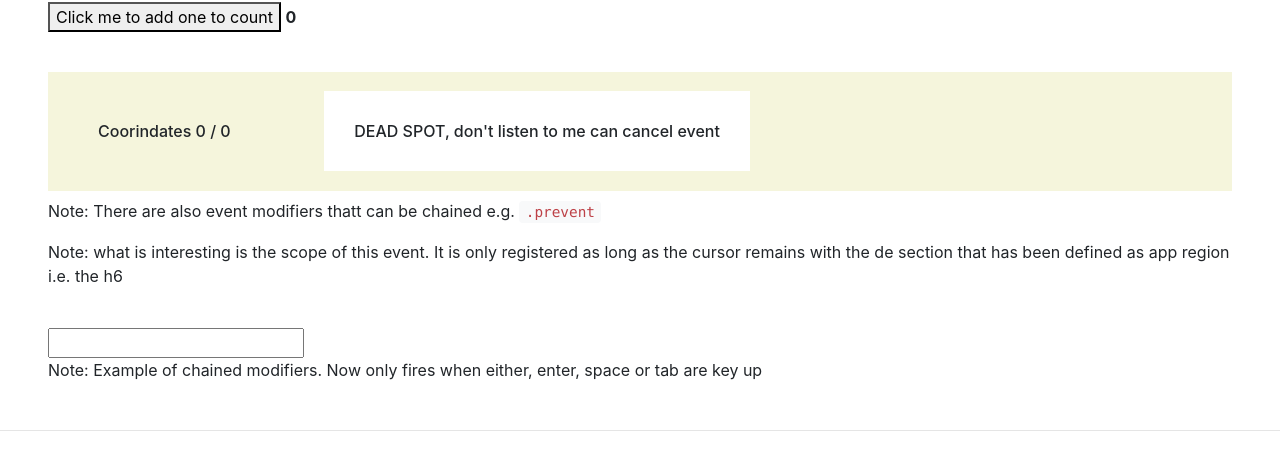
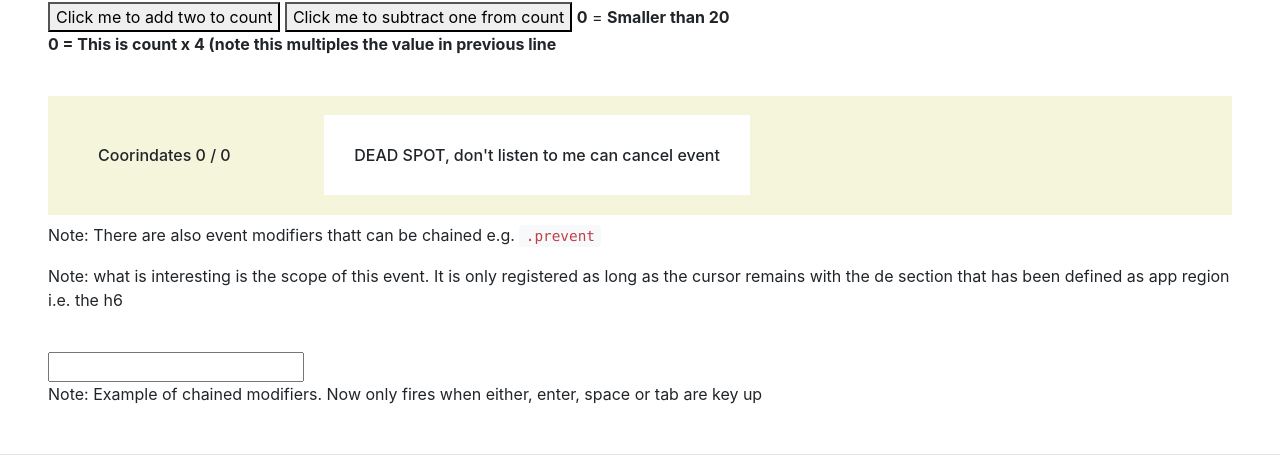
Before and after one commit to Timidfriendly/Udemy-Vue-JS2, a website: page src/index.html in a window 1280 px wide. Shown: the part 102-574 px from the top of the page. Drawn offline with Linux system fonts and the light colour scheme.

Commit message:
Section 2 - Accessing values within templates

```diff
--- a/src/index.html
+++ b/src/index.html
@@ -34,8 +34,12 @@
         <section id="Section2-Lecture16">
             <h1>Section 2, Lecture 16-19</h1>
             <p>
-                <button v-on:click="addOne(2, $event)">Click me to add one to count</button>
-                <span><strong>{{ counter }}</strong></span>
+                <button v-on:click="addOne(2, $event)">Click me to add two to count</button>
+                <button v-on:click="counter = counter - 1">Click me to subtract one from count</button>
+                <span><strong>{{ counter }}</strong></span> =
+                <span><strong v-once="">{{ counter > 20 ? 'Greater than 20' : 'Smaller than 20' }}</strong></span> <br>
+                <span><strong>{{ counter * 4  }} = This is count x 4 (note this multiples the value in previous line</strong></span>
+
             </p>
             <br>
             <h6 class="h6" v-on:mousemove="updateCoordinates">
```
